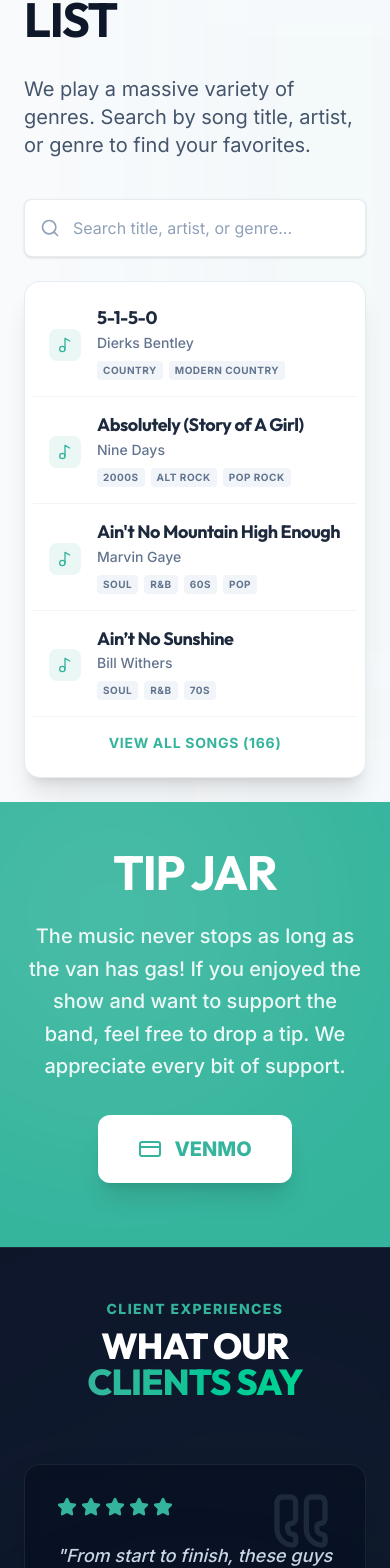
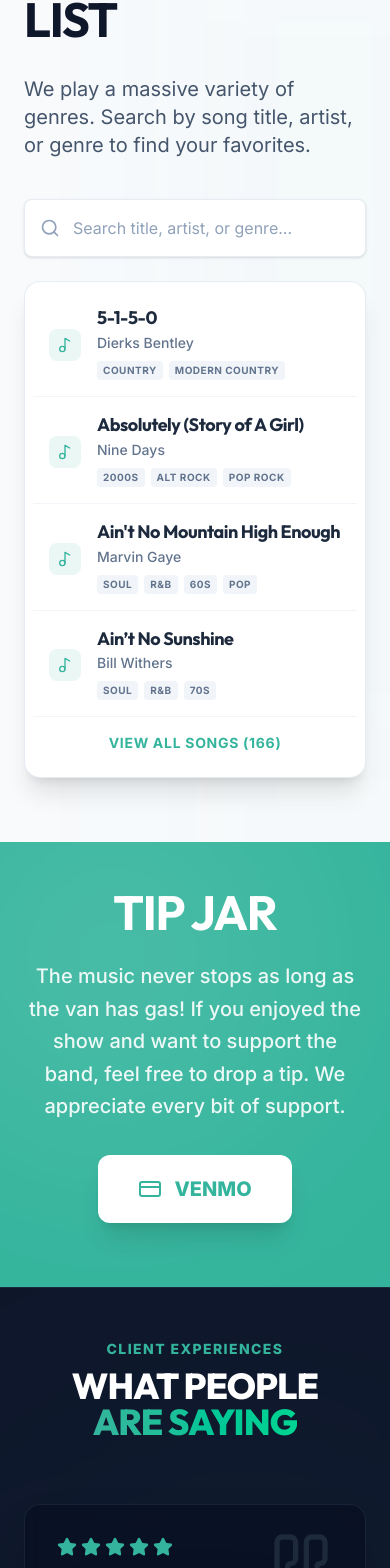
Before and after one commit to lukequeenband/homepage, a React (Vite) app: page / in a window 390 px wide. Shown: the part 6663-8231 px from the top of the page. Built offline with nearby package versions, Linux system fonts and the light colour scheme; a web font is replaced by a local one.

Commit message:
Add files via upload
Testimonials Text updates

```diff
--- a/src/components/MusicSection.tsx
+++ b/src/components/MusicSection.tsx
@@ -25,7 +25,7 @@ export default function MusicSection() {
   const displayedSongs = showAll ? filteredSongs : filteredSongs.slice(0, 4);
 
   return (
-    <section id="songs" className="pt-[60px] md:pt-[69px] lg:pt-[86.4px] pb-6 md:pb-24 bg-slate-50 border-t border-slate-200/40 text-slate-900 overflow-hidden relative">
+    <section id="songs" className="pt-[60px] md:pt-[69px] lg:pt-[86.4px] pb-16 md:pb-24 bg-slate-50 border-t border-slate-200/40 text-slate-900 overflow-hidden relative">
       <div className="absolute top-0 right-0 w-1/3 h-full bg-primary/5 blur-[120px] -z-0" />
 
       <div className="max-w-7xl mx-auto px-6 relative z-10">
--- a/src/components/Testimonials.tsx
+++ b/src/components/Testimonials.tsx
@@ -65,9 +65,9 @@ export default function Testimonials() {
       <div className="max-w-4xl mx-auto px-6 relative z-10">
         <div className="text-center mb-16">
           <span className="text-primary font-black uppercase tracking-widest text-sm">Client Experiences</span>
-          <h2 className="text-4xl md:text-6xl uppercase tracking-tight mt-2 font-black leading-none">
-            What Our <br />
-            <span className="text-transparent bg-clip-text bg-gradient-to-r from-primary to-emerald-400">Clients Say</span>
+          <h2 className="text-4xl md:text-6xl uppercase tracking-tight mt-2 font-black leading-none text-white">
+            What People <br />
+            <span className="text-transparent bg-clip-text bg-gradient-to-r from-primary to-emerald-400">Are Saying</span>
           </h2>
         </div>
 
```
